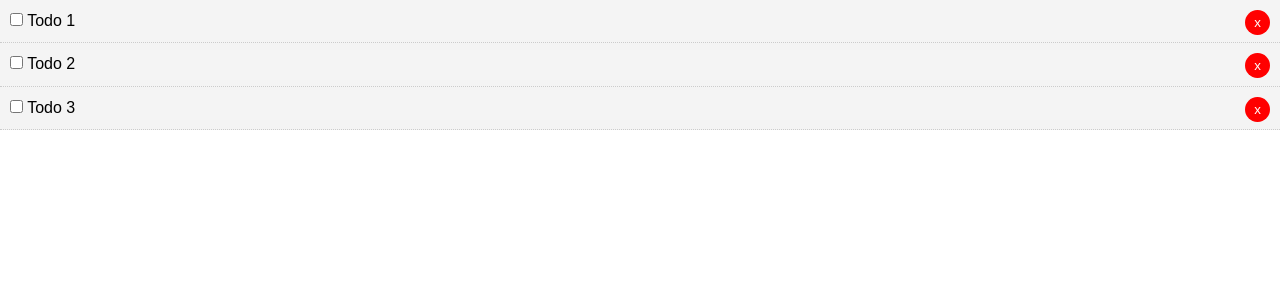
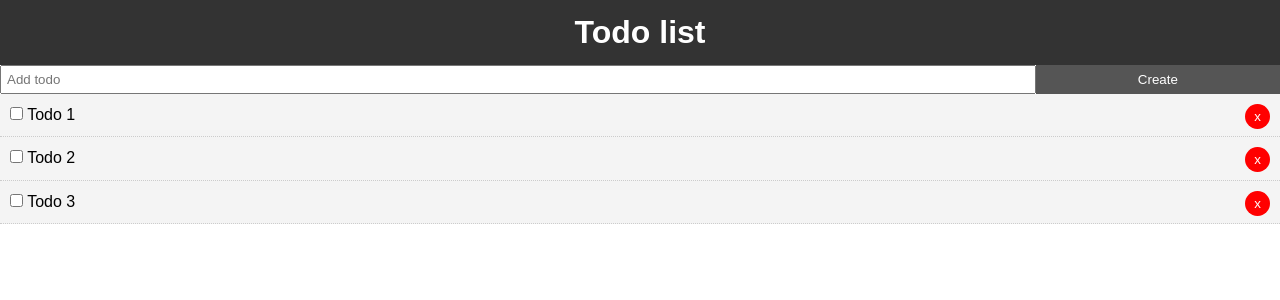
Before and after one commit to AleksandrMihasenko/vue-todo-app, a Vue app: page /todos in a window 1280 px wide. Shown: the top 300 px of the page. Built offline with nearby package versions, Linux system fonts and the light colour scheme.

Commit message:
add functionality for adding new todo

```diff
--- a/src/App.vue
+++ b/src/App.vue
@@ -1,16 +1,22 @@
 <template>
     <div id="app">
+        <Header></Header>
+        <AddTodo v-on:add-todo="addTodo"></AddTodo>
         <Todos v-bind:todoList="todos" v-on:del-todo="deleteTodo"></Todos>
     </div>
 </template>
 
 <script>
+import Header from "@/components/layout/Header";
 import Todos from './components/Todos';
+import AddTodo from "@/components/AddTodo";
 
 export default {
     name: 'App',
     components: {
-        Todos
+        Todos,
+        AddTodo,
+        Header
     },
     data() {
         return {
@@ -24,6 +30,9 @@
     methods: {
         deleteTodo(id) {
             this.todos = this.todos.filter(todo => todo.id !== id);
+        },
+        addTodo(newTodo) {
+            this.todos = [...this.todos, newTodo];
         }
     }
 }
@@ -40,4 +49,17 @@
         font-family: Arial, Helvetica, sans-serif;
         line-height: 1.4;
     }
+
+    .btn {
+        display: inline-block;
+        border: none;
+        background: #555;
+        color: #fff;
+        padding: 7px 20px;
+        cursor: pointer;
+    }
+
+    .btn:hover {
+        background: #666;
+    }
 </style>
--- /dev/null
+++ b/src/components/AddTodo.vue
@@ -0,0 +1,49 @@
+<template>
+    <div>
+        <form v-on:submit="addTodo">
+            <input type="text" v-model="title" name="title" placeholder="Add todo">
+            <input type="submit" value="Create" class="btn">
+        </form>
+    </div>
+</template>
+
+<script>
+
+export default {
+    name: 'AddTodo',
+    data() {
+        return {
+            title: ''
+        }
+    },
+    methods: {
+        addTodo(event) {
+            event.preventDefault();
+
+            const newTodo = {
+                id: Date.now(),
+                title: this.title,
+                completed: false
+            }
+
+            this.$emit('add-todo', newTodo);
+            this.title = '';
+        }
+    }
+}
+</script>
+
+<style scoped>
+    form {
+        display: flex;
+    }
+
+    input[type="text"] {
+        flex: 10;
+        padding: 5px;
+    }
+
+    input[type="submit"] {
+        flex: 2;
+    }
+</style>
--- /dev/null
+++ b/src/components/layout/Header.vue
@@ -0,0 +1,25 @@
+<template>
+    <header class="header">
+        <h1>Todo list</h1>
+    </header>
+</template>
+
+<script>
+export default {
+    name: 'Header'
+}
+</script>
+
+<style scoped>
+    .header {
+        background: #333;
+        color: #fff;
+        text-align: center;
+        padding: 10px;
+    }
+
+    .header a {
+        color: #fff;
+        padding-right: 5px;
+    }
+</style>
```
